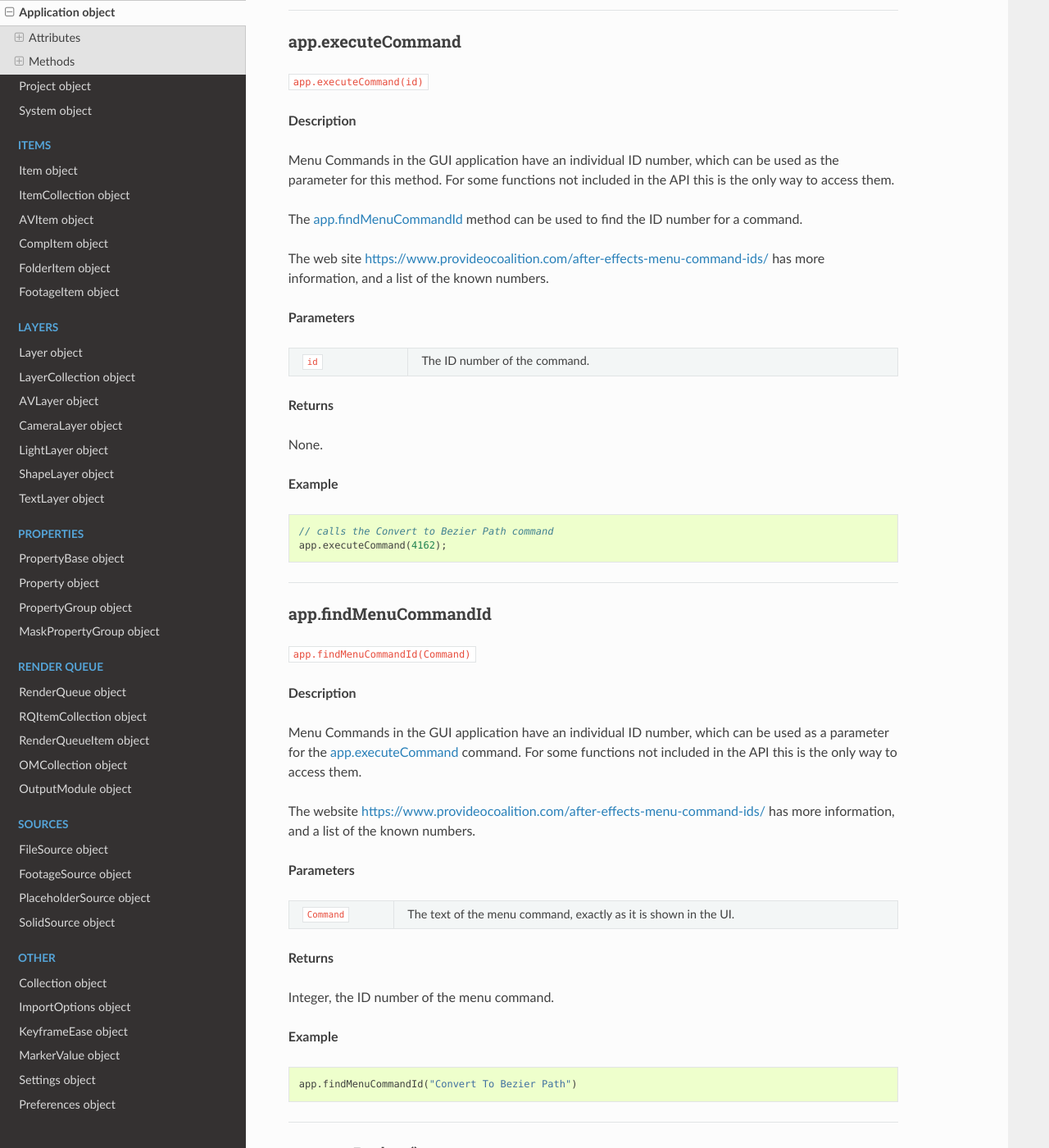
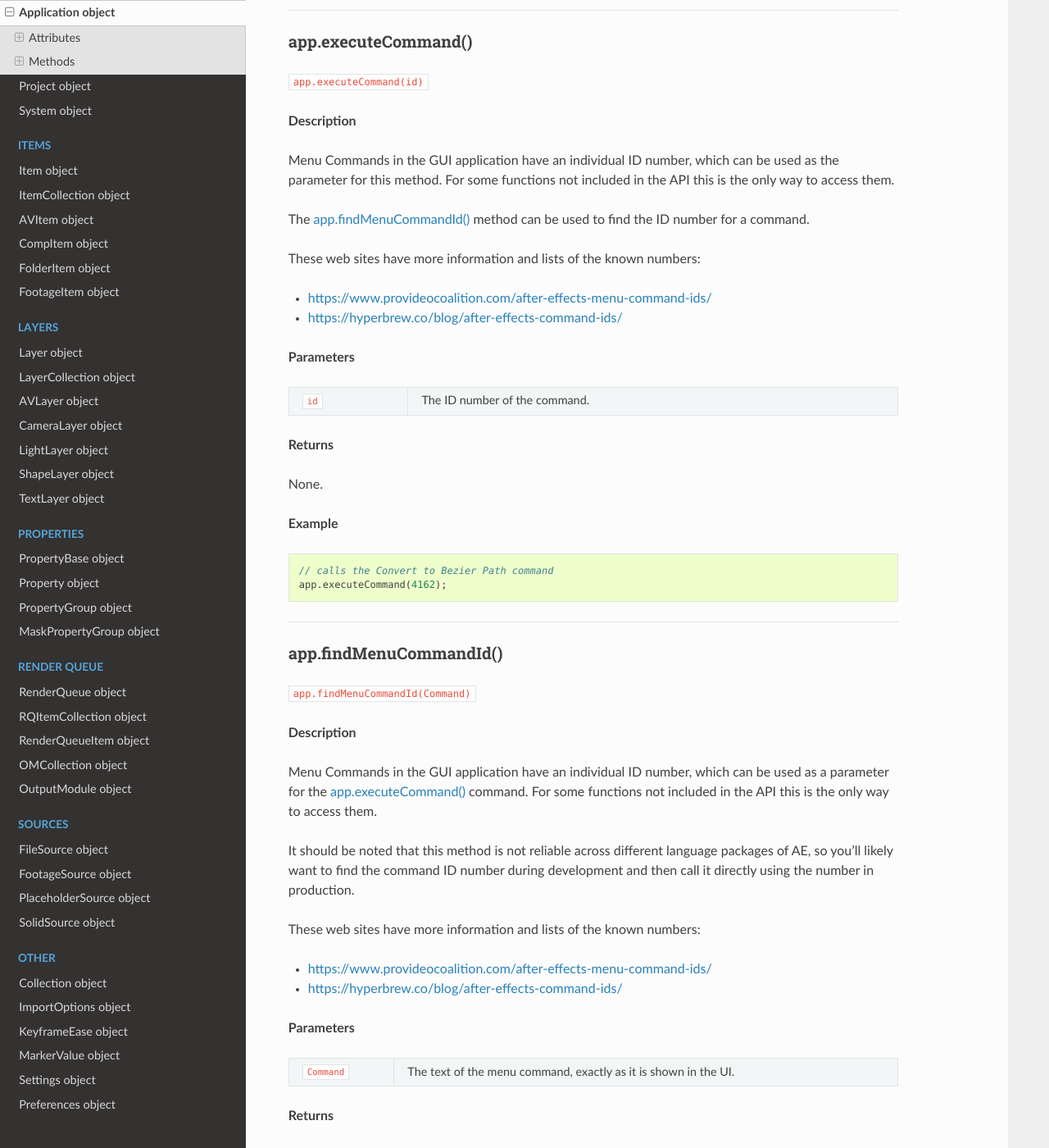
Before and after one commit to docsforadobe/after-effects-scripting-guide, a Sphinx documentation site: the page built from docs/general/application.rst, in a window 1280 px wide and 1400 px high, scrolled down 12393 px. Shown: the whole window at 82% size. Built offline with Sphinx 7.4.7 and the Read the Docs theme 2.0.0, drawn with Linux system fonts in a browser that asks for light colours.

Commit message:
command id doc, resource, formatting updates

```diff
--- a/docs/general/application.rst
+++ b/docs/general/application.rst
@@ -607,9 +607,9 @@ Nothing.
 
 ----
 
-.. _app.executeCommand:
+.. _app.executeCommand():
 
-app.executeCommand
+app.executeCommand()
 *********************************************
 
 ``app.executeCommand(id)``
@@ -618,9 +618,12 @@ app.executeCommand
 
 Menu Commands in the GUI application have an individual ID number, which can be used as the parameter for this method. For some functions not included in the API this is the only way to access them.
 
-The :ref:`app.findMenuCommandId` method can be used to find the ID number for a command.
+The :ref:`app.findMenuCommandId()` method can be used to find the ID number for a command.
 
-The web site https://www.provideocoalition.com/after-effects-menu-command-ids/ has more information, and a list of the known numbers.
+These web sites have more information and lists of the known numbers:
+
+- https://www.provideocoalition.com/after-effects-menu-command-ids/
+- https://hyperbrew.co/blog/after-effects-command-ids/
 
 **Parameters**
 
@@ -641,18 +644,23 @@ None.
 
 ----
 
-.. _app.findMenuCommandId:
+.. _app.findMenuCommandId():
 
-app.findMenuCommandId
+app.findMenuCommandId()
 *********************************************
 
 ``app.findMenuCommandId(Command)``
 
 **Description**
 
-Menu Commands in the GUI application have an individual ID number, which can be used as a parameter for the :ref:`app.executeCommand` command. For some functions not included in the API this is the only way to access them.
+Menu Commands in the GUI application have an individual ID number, which can be used as a parameter for the :ref:`app.executeCommand()` command. For some functions not included in the API this is the only way to access them.
 
-The website https://www.provideocoalition.com/after-effects-menu-command-ids/ has more information, and a list of the known numbers.
+It should be noted that this method is not reliable across different language packages of AE, so you'll likely want to find the command ID number during development and then call it directly using the number in production.
+
+These web sites have more information and lists of the known numbers:
+
+- https://www.provideocoalition.com/after-effects-menu-command-ids/
+- https://hyperbrew.co/blog/after-effects-command-ids/
 
 **Parameters**
 
```
